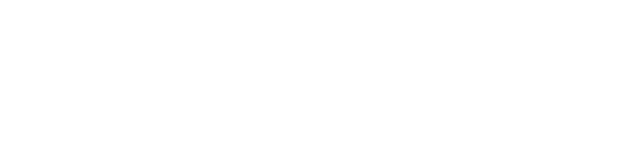
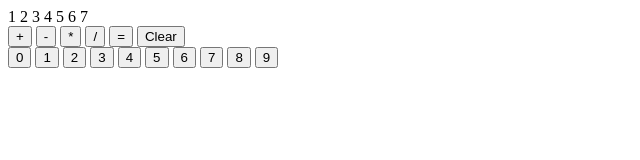
Before and after one commit to namidabbar/calculator, a plain HTML site: page index.html in a window 1280 px wide. Shown: the whole page, without its empty margins (0-640 px from the left). Drawn offline with Linux system fonts and the light colour scheme.

Commit message:
added buttons for the digits & operators in the HTML

```diff
--- a/index.html
+++ b/index.html
@@ -9,9 +9,63 @@
     <script src="script.js" defer></script>
 </head>
 <body>
-    <div class="container">
+    <div id="container">
+        <div id="display">
+            1 2 3 4 5 6 7
+        </div>
+        <div id="operators">
+            <button id="plus">
+                +
+            </button>
+            <button id="minus">
+                -
+            </button>
+            <button id="multi">
+                *
+            </button>
+            <button id="divide">
+                /
+            </button>
+            <button id="equals">
+                =
+            </button>
+            <button id="clear">
+                Clear
+            </button>
+        </div>
+        <div id="numbers">
+            <button class="digits">
+                0
+            </button>
+            <button class="digits">
+                1
+            </button>
+            <button class="digits">
+                2
+            </button>
+            <button class="digits">
+                3
+            </button>
+            <button class="digits">
+                4
+            </button>
+            <button class="digits">
+                5
+            </button>
+            <button class="digits">
+                6
+            </button>
+            <button class="digits">
+                7
+            </button>
+            <button class="digits">
+                8
+            </button>
+            <button class="digits">
+                9
+            </button>
 
-
+        </div>
     </div>
 
 </body>
```
